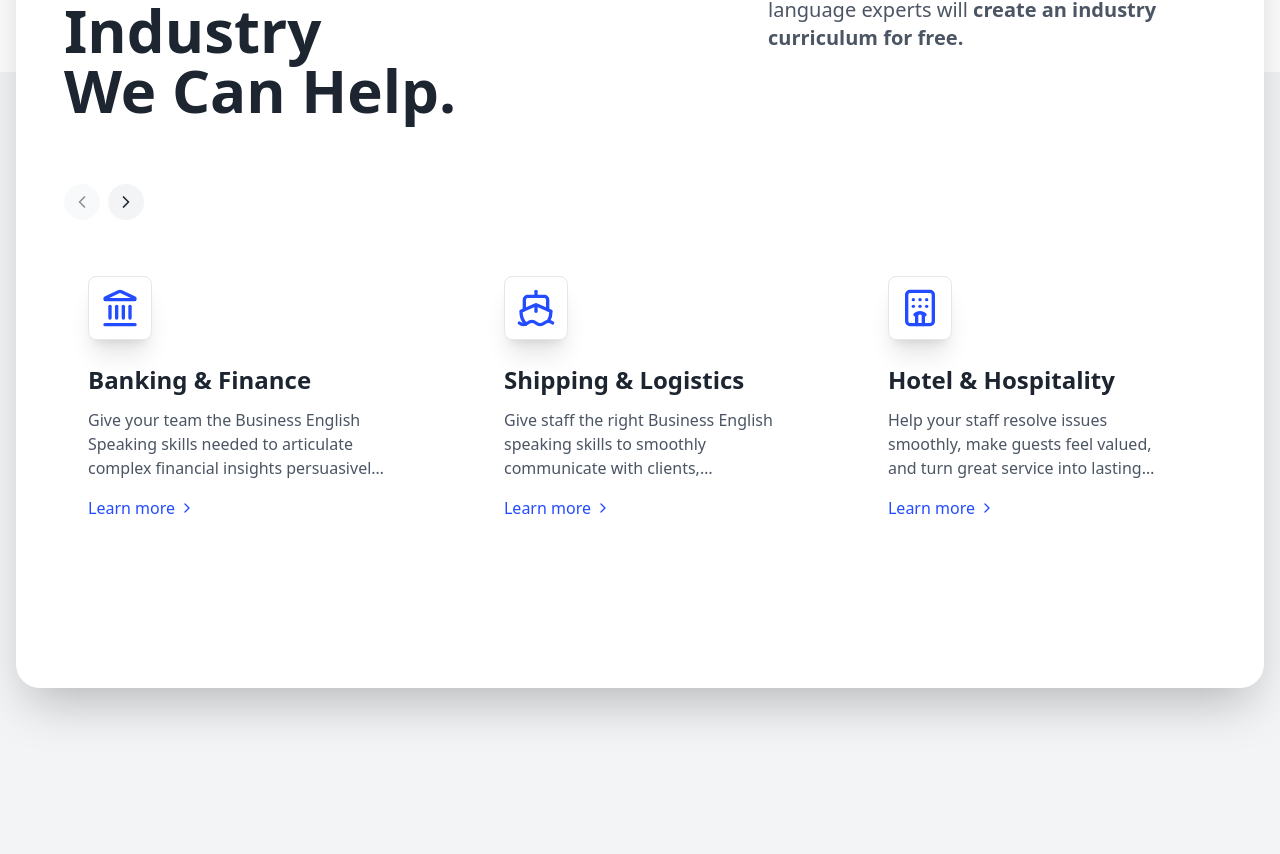
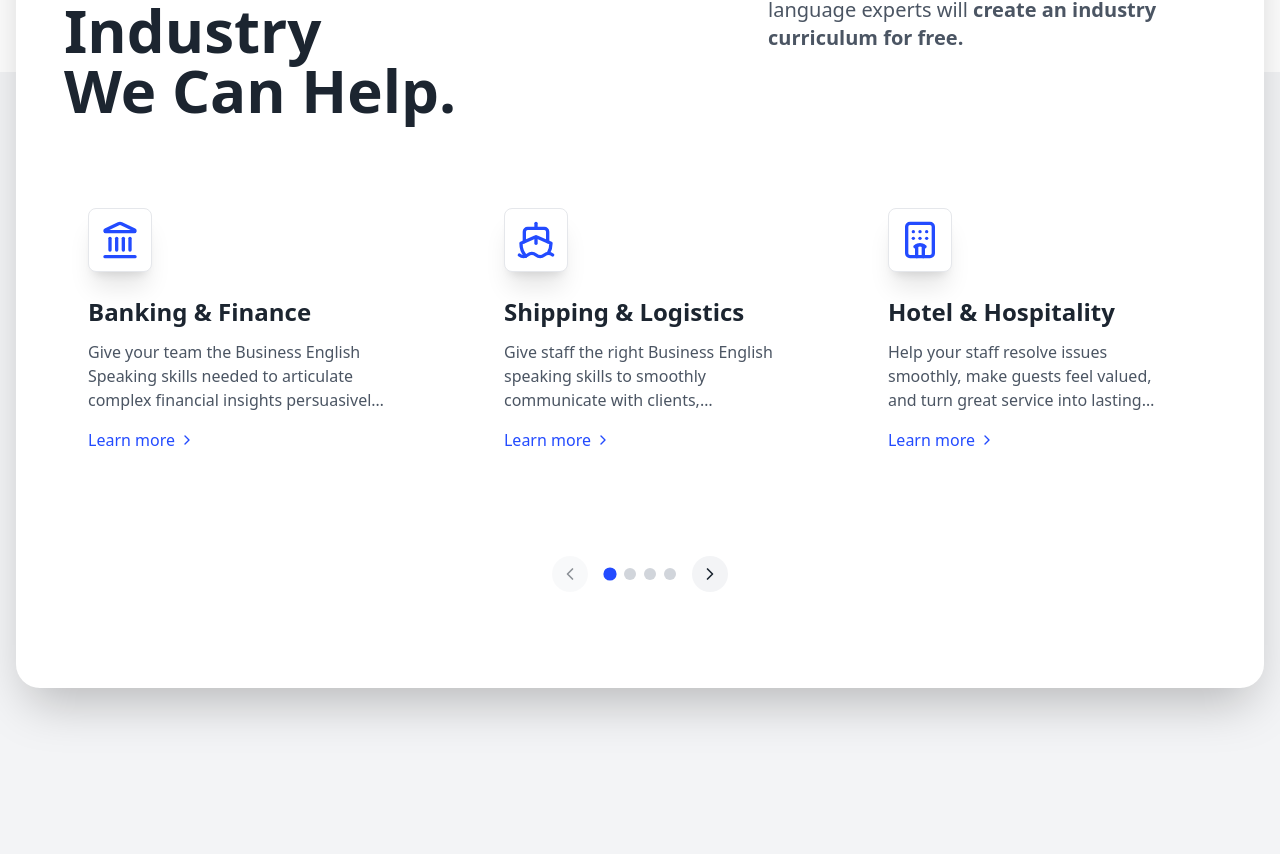
Before and after one commit to woodhk/landing-page, a Next.js app: page /industry in a window 1280 px wide. Shown: the part 2386-3240 px from the top of the page. Built offline with nearby package versions, Linux system fonts and the light colour scheme.

Commit message:
Improve design and copy

```diff
--- a/app/(pages)/industry/components/CrossIndustry.tsx
+++ b/app/(pages)/industry/components/CrossIndustry.tsx
@@ -45,7 +45,7 @@ const CrossIndustryCard: React.FC<CrossIndustryCardProps> = ({ industry, isActiv
               className="inline-flex items-center text-dynamic-blue hover:text-dynamic-blue/80 transition-colors focus:outline-none focus:underline mt-2"
             >
               <Download className="mr-2 h-5 w-5" />
-              Download Brochure
+              Download Course Outline
             </Link>
           </div>
         </div>
--- a/app/(pages)/industry/components/Industry.tsx
+++ b/app/(pages)/industry/components/Industry.tsx
@@ -87,6 +87,11 @@ export default function IndustryLandingPage() {
   const [emblaRef, emblaApi] = useEmblaCarousel({ loop: false, align: 'start' });
   const [canScrollPrev, setCanScrollPrev] = React.useState(false);
   const [canScrollNext, setCanScrollNext] = React.useState(true);
+  const [selectedIndex, setSelectedIndex] = React.useState(0);
+  const [scrollSnaps, setScrollSnaps] = React.useState<number[]>([]);
+
+  // Calculate number of pages based on 3 cards per page
+  const visibleCardsPerView = 3;
 
   // Update button states when carousel state changes
   React.useEffect(() => {
@@ -95,15 +100,22 @@ export default function IndustryLandingPage() {
     const onSelect = () => {
       setCanScrollPrev(emblaApi.canScrollPrev());
       setCanScrollNext(emblaApi.canScrollNext());
+      setSelectedIndex(emblaApi.selectedScrollSnap());
+    };
+
+    // Get all possible scroll snap positions
+    const onReInit = () => {
+      setScrollSnaps(emblaApi.scrollSnapList());
+      onSelect();
     };
 
     emblaApi.on('select', onSelect);
-    emblaApi.on('reInit', onSelect);
-    onSelect();
+    emblaApi.on('reInit', onReInit);
+    onReInit();
 
     return () => {
       emblaApi.off('select', onSelect);
-      emblaApi.off('reInit', onSelect);
+      emblaApi.off('reInit', onReInit);
     };
   }, [emblaApi]);
 
@@ -114,6 +126,11 @@ export default function IndustryLandingPage() {
 
   const scrollNext = React.useCallback(() => {
     if (emblaApi) emblaApi.scrollNext();
+  }, [emblaApi]);
+
+  // Scroll to specific slide
+  const scrollTo = React.useCallback((index: number) => {
+    if (emblaApi) emblaApi.scrollTo(index);
   }, [emblaApi]);
 
   // Animation variants
@@ -169,27 +186,6 @@ export default function IndustryLandingPage() {
                 </div>
               </motion.div>
 
-              <div className="flex items-center justify-between mb-8">
-                <div className="flex space-x-2">
-                  <button
-                    onClick={scrollPrev}
-                    disabled={!canScrollPrev}
-                    className="p-2 rounded-full bg-gray-100 hover:bg-gray-200 disabled:opacity-50 disabled:cursor-not-allowed focus:outline-none transition-all duration-300"
-                    aria-label="Previous slide"
-                  >
-                    <ChevronLeft className="w-5 h-5" />
-                  </button>
-                  <button
-                    onClick={scrollNext}
-                    disabled={!canScrollNext}
-                    className="p-2 rounded-full bg-gray-100 hover:bg-gray-200 disabled:opacity-50 disabled:cursor-not-allowed focus:outline-none transition-all duration-300"
-                    aria-label="Next slide"
-                  >
-                    <ChevronRight className="w-5 h-5" />
-                  </button>
-                </div>
-              </div>
-
               {/* Embla Carousel */}
               <div className="overflow-hidden" ref={emblaRef}>
                 <motion.div
@@ -211,6 +207,42 @@ export default function IndustryLandingPage() {
                   ))}
                 </motion.div>
               </div>
+
+              {/* Pagination dots with navigation arrows on sides */}
+              <div className="flex justify-center items-center mt-8">
+                <button
+                  onClick={scrollPrev}
+                  disabled={!canScrollPrev}
+                  className="p-2 rounded-full bg-gray-100 hover:bg-gray-200 disabled:opacity-50 disabled:cursor-not-allowed focus:outline-none transition-all duration-300 mr-4"
+                  aria-label="Previous slide"
+                >
+                  <ChevronLeft className="w-5 h-5" />
+                </button>
+
+                <div className="flex space-x-2">
+                  {scrollSnaps.map((_, index) => (
+                    <button
+                      key={index}
+                      className={`w-3 h-3 rounded-full transition-all duration-300 focus:outline-none ${
+                        selectedIndex === index
+                          ? 'bg-dynamic-blue scale-110'
+                          : 'bg-gray-300 hover:bg-gray-400'
+                      }`}
+                      onClick={() => scrollTo(index)}
+                      aria-label={`Go to page ${index + 1}`}
+                    />
+                  ))}
+                </div>
+
+                <button
+                  onClick={scrollNext}
+                  disabled={!canScrollNext}
+                  className="p-2 rounded-full bg-gray-100 hover:bg-gray-200 disabled:opacity-50 disabled:cursor-not-allowed focus:outline-none transition-all duration-300 ml-4"
+                  aria-label="Next slide"
+                >
+                  <ChevronRight className="w-5 h-5" />
+                </button>
+              </div>
             </div>
           </section>
         </motion.div>
```
